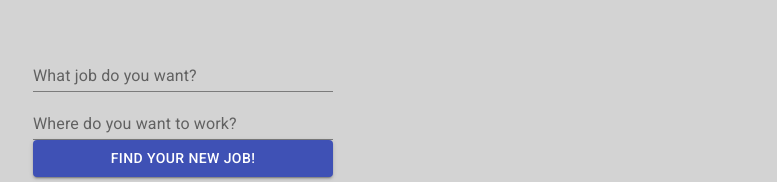
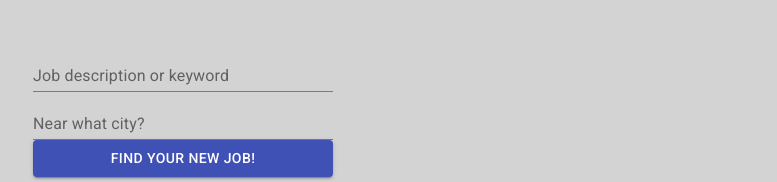
Before and after one commit to Scott09/jg-assignment, a React (Create React App) app: page / in a window 1280 px wide. Shown: the top 182 px of the page, without its empty margins (11-788 px from the left). Built offline with nearby package versions, Linux system fonts and the light colour scheme.

Commit message:
Make headers a bit smaller on Job Cards

```diff
--- a/src/App.css
+++ b/src/App.css
@@ -17,4 +17,9 @@
   display: flex;
   flex-wrap: wrap;
   overflow: scroll;
+  margin: 15px;
 }
+
+.results {
+  margin: 10px;
+}
--- a/src/App.js
+++ b/src/App.js
@@ -46,24 +46,31 @@ function App() {
         <form className="inputform" onSubmit={handleSubmit} >
 
 
-            <TextField id="standard-basic" label="What job do you want?" value={jobSearch} onChange={e => setJobSearch(e.target.value)} type="text" name="jobdescription"/>
-            <TextField id="standard-basic" label="Where do you want to work?" value={city} onChange={e => setCity(e.target.value)} type="text" name="city"/>
+            <TextField id="standard-basic" label="Job description or keyword" value={jobSearch} onChange={e => setJobSearch(e.target.value)} type="text" name="jobdescription"/>
+            <TextField id="standard-basic" label="Near what city?" value={city} onChange={e => setCity(e.target.value)} type="text" name="city"/>
 
 
             <Button className="button" type="submit" variant="contained" color="primary">
             Find your new job!
           </Button>
         </form>
+        <div className="results">
+          { jobs ? <p>{jobs.length} results found</p> : null }
+        </div>
+
+
+
       </div>
+
+
+
 
       <main className="job-content">
 
-        { jobs ? <p>{jobs.length} results found</p> : null }
 
         { jobs ? jobs.map((job) => {
           return <JobCard url={job.url} name={job.name} age={job.job_age} company={job.hiring_company.name} />
         }) : null}
-
 
       </main>
         <Footer />
--- a/src/components/JobCard/Jobcard.component.jsx
+++ b/src/components/JobCard/Jobcard.component.jsx
@@ -5,8 +5,8 @@ const JobCard = ( { url, source, name, snippet, location, salary_min, salary_max
   return (
     <div className="container">
       <header>
-        <h2>{name}</h2>
-        <h3>{company}</h3>
+        <h3>{name}</h3>
+        <h4>{company}</h4>
       </header>
       <div>
       <a href={url}>Visit Posting!</a>
```
